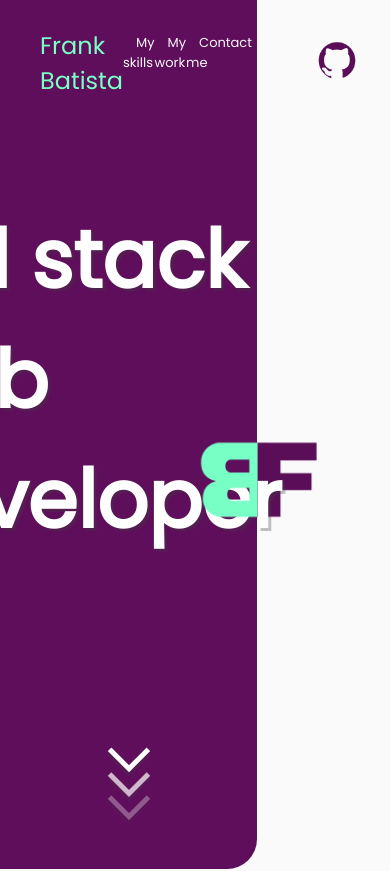
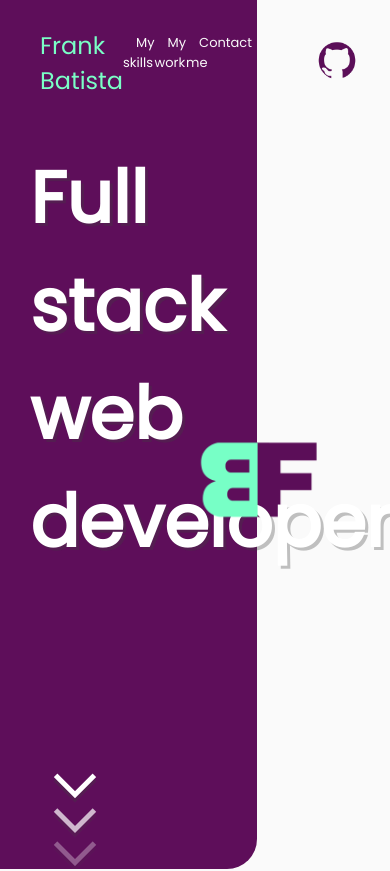
Before and after one commit to FrankBatista1/Portfolio, a website: page index.html in a window 390 px wide. Shown: the top 871 px of the page. Drawn offline with Linux system fonts and the light colour scheme.

Commit message:
Hero section modified to be responsive with 1080p resolution

```diff
--- a/index.html
+++ b/index.html
@@ -54,7 +54,7 @@
     </div>
     <div class="hero">
       <div class="hero__main">
-        <h1 class="primary-header hero__title">Full stack web developer</h1>
+        <h1 class="primary-header hero__title">Full stack <br/> web developer</h1>
         <div class="hero__subtitle">
           <div class="hero__scroll-down-img">
             <span class="hero__arrow hero__arrow--p1"></span>
--- a/sass/layout/_hero.scss
+++ b/sass/layout/_hero.scss
@@ -1,10 +1,10 @@
-.hero{
+.hero {
   display: grid;
   grid-template-columns: 66% auto;
   position: relative;
   background-color: $color-white;
   z-index: -20;
-  &__main{
+  &__main {
     display: flex;
     flex-direction: column;
     justify-content: center;
@@ -14,25 +14,22 @@
     animation-fill-mode: backwards;
     animation-duration: 1s;
     animation-timing-function: ease-out;
-    font-size: 4rem;
+    font-size: 3.6rem;
     border-radius: 0px 0px 3rem 0px;
   }
-  &__title{
-    display: flex;
-    justify-content: center;
+  &__title {
+    padding-left: 3rem;
     animation-name: titleEnter;
     animation-delay: 2.3s;
     animation-fill-mode: backwards;
+
     animation-duration: 1s;
     animation-timing-function: ease-out;
-    padding-left: 8rem;
-    padding-right: 23rem;
   }
-  &__subtitle{
-    display: flex;
-    justify-content: center;
+  &__subtitle {
+    padding-left: 6rem;
   }
-  &__scroll-down-img{
+  &__scroll-down-img {
     padding-top: 20vh;
     animation-name: titleEnter;
     animation-delay: 2.6s;
@@ -40,12 +37,12 @@
     animation-duration: 1.2s;
     animation-timing-function: ease-out;
   }
-  &__secundary{
+  &__secundary {
     background-color: $color-white;
     z-index: -10;
     height: 90vh;
   }
-  &__arrow{
+  &__arrow {
     display: block;
     box-shadow: $default-shadow;
     width: 3rem;
@@ -53,35 +50,36 @@
     border-bottom: 5px solid $color-secundary;
     border-right: 5px solid $color-secundary;
     transform: rotate(45deg);
-    margin: -10px;
     animation: arrow-scroll 2s infinite;
-    &--p2{
-      animation-delay: -.2s;
+    &--p2 {
+      animation-delay: -0.2s;
     }
-    &--p3{
-      animation-delay: -.4s;
+    &--p3 {
+      animation-delay: -0.4s;
     }
   }
-  &__logo{
+  &__logo {
     width: 30%;
     position: absolute;
     top: 50%;
     left: 50%;
     transform: translate(4.1%, -55%);
     animation-name: blueWolfEnter;
-    animation-delay: .5s;
+    animation-delay: 0.5s;
     animation-fill-mode: backwards;
     animation-duration: 1.2s;
     animation-timing-function: ease-out;
-    filter: invert(14%) sepia(21%) saturate(7295%) hue-rotate(282deg) brightness(90%) contrast(106%);
-    &--white_side{
+    filter: invert(14%) sepia(21%) saturate(7295%) hue-rotate(282deg)
+      brightness(90%) contrast(106%);
+    &--white_side {
       animation-name: whiteWolfEnter;
       animation-delay: 1.9s;
       animation-fill-mode: backwards;
       animation-duration: 1s;
       animation-timing-function: ease-out;
-      clip-path: polygon(0 0, 49.40% 0, 49.40% 100%, 0% 100%);
-      filter: invert(84%) sepia(9%) saturate(1885%) hue-rotate(96deg) brightness(105%) contrast(103%);
+      clip-path: polygon(0 0, 49.4% 0, 49.4% 100%, 0% 100%);
+      filter: invert(84%) sepia(9%) saturate(1885%) hue-rotate(96deg)
+        brightness(105%) contrast(103%);
     }
   }
 }
```
Also changed, not shown: css/style.css, 1 other file.
